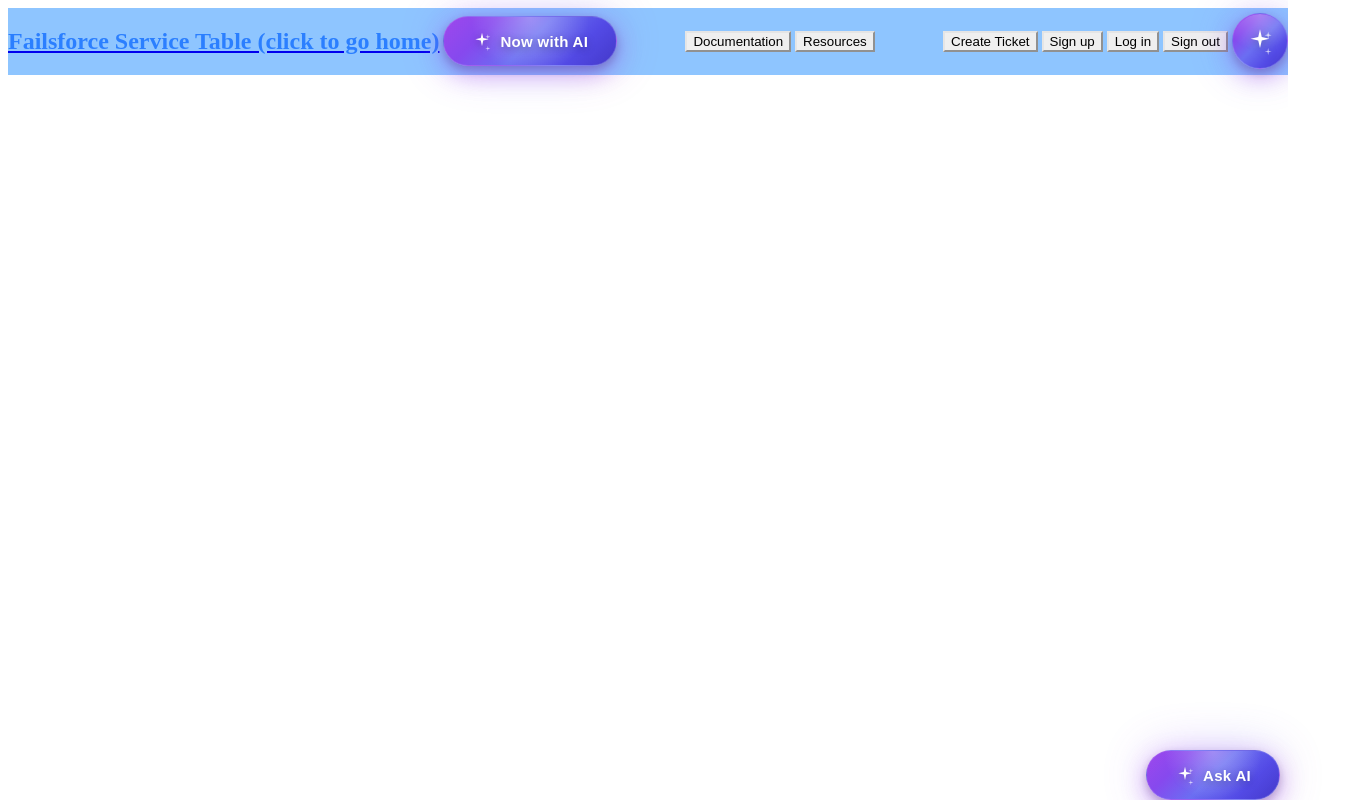
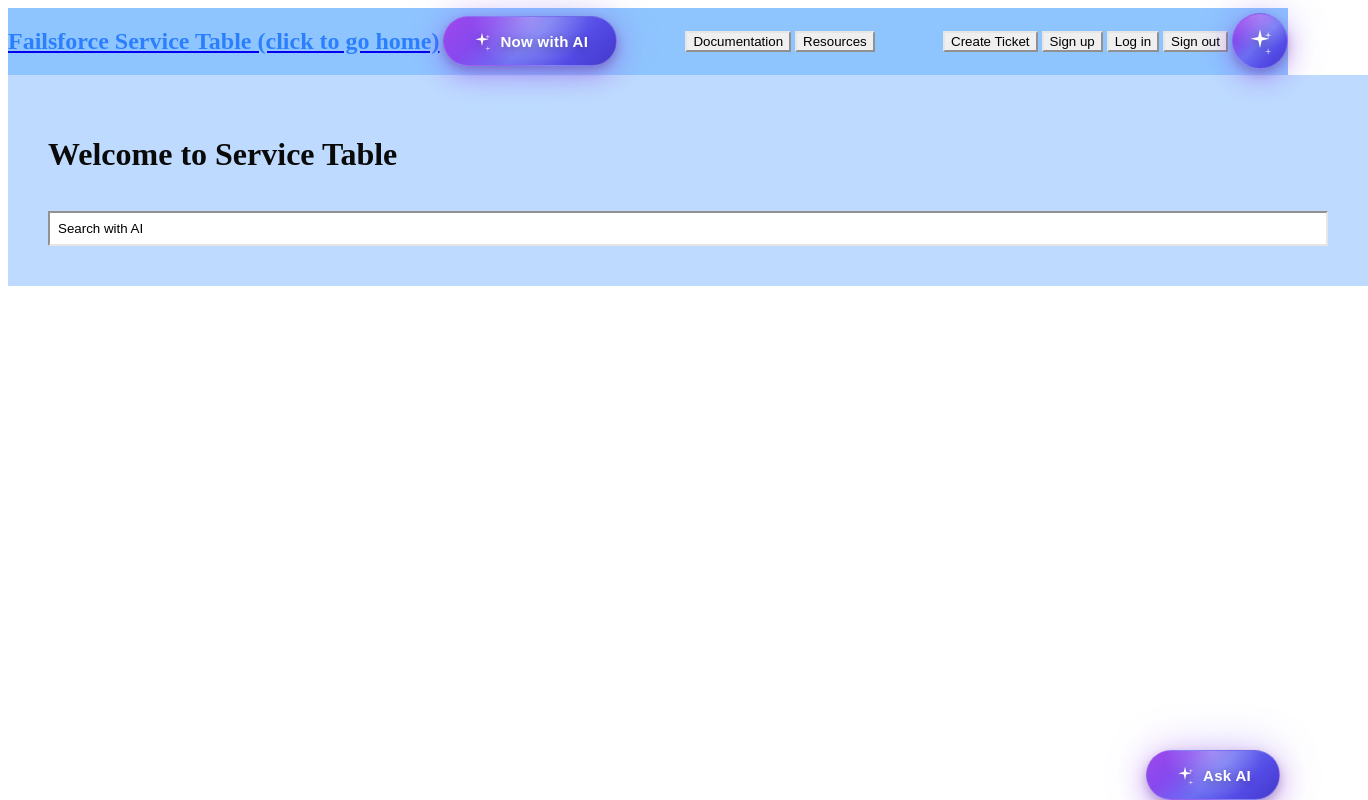
Before and after one commit to ingoau/service-table, a Next.js app: page / in a window 1280 px wide. Shown: the whole page, 1368 px wide, since content can reach past the window. Built offline with nearby package versions, Linux system fonts and the light colour scheme.

Commit message:
add searchbox

```diff
--- a/app/page.tsx
+++ b/app/page.tsx
@@ -1,5 +1,14 @@
 "use client";
 
+import SearchBox from "@/components/searchbox";
+
 export default function Home() {
-  return <></>;
+  return (
+    <>
+      <div className="w-screen bg-blue-200 p-10 flex flex-col gap-4">
+        <h1>Welcome to Service Table</h1>
+        <SearchBox />
+      </div>
+    </>
+  );
 }
--- /dev/null
+++ b/components/searchbox.tsx
@@ -0,0 +1,9 @@
+"use client";
+
+import { cn } from "@/lib/utils";
+
+export default function SearchBox() {
+  return (
+    <input type="text" defaultValue="Search with AI" className={cn("p-2")} />
+  );
+}
```
